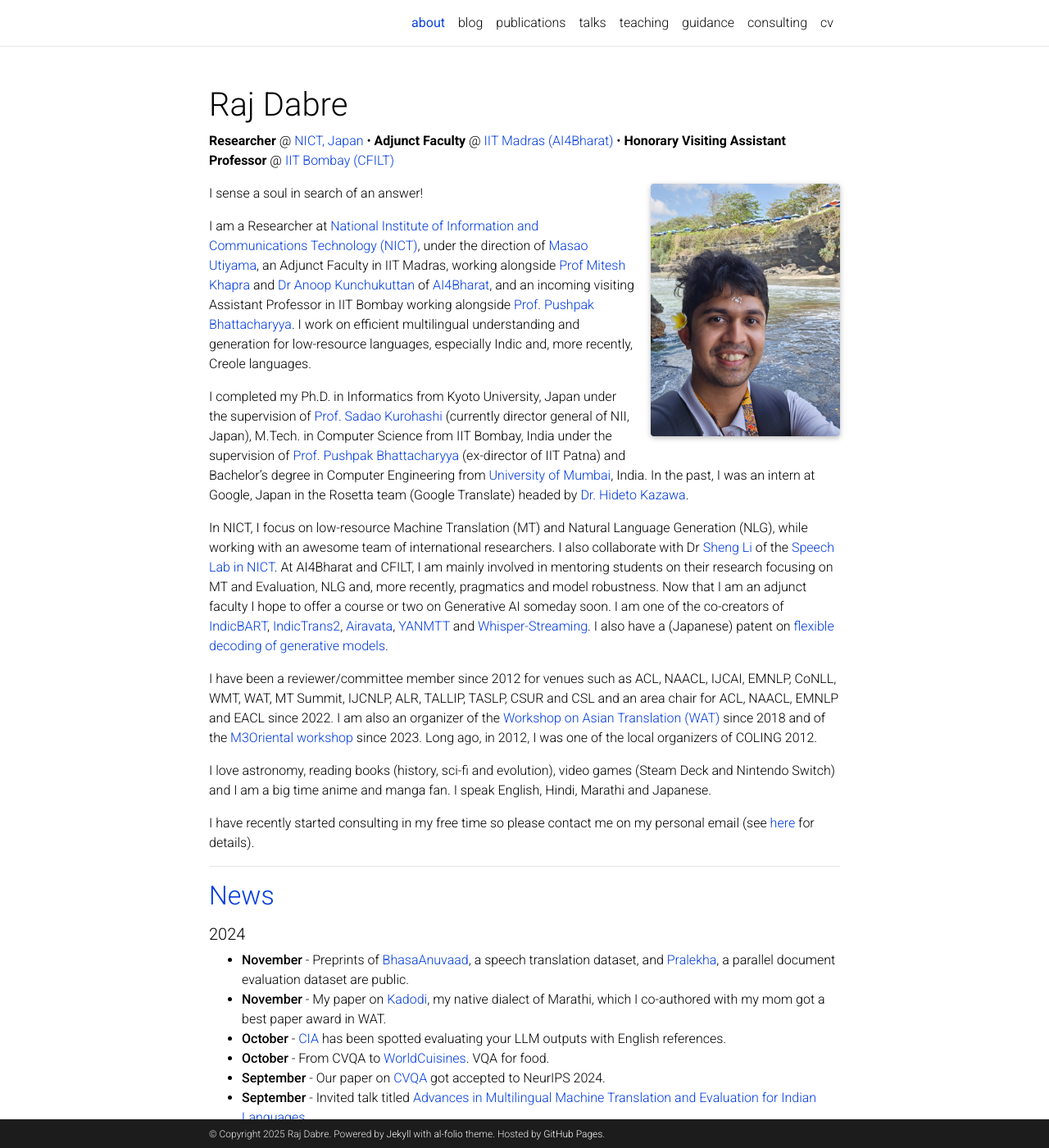
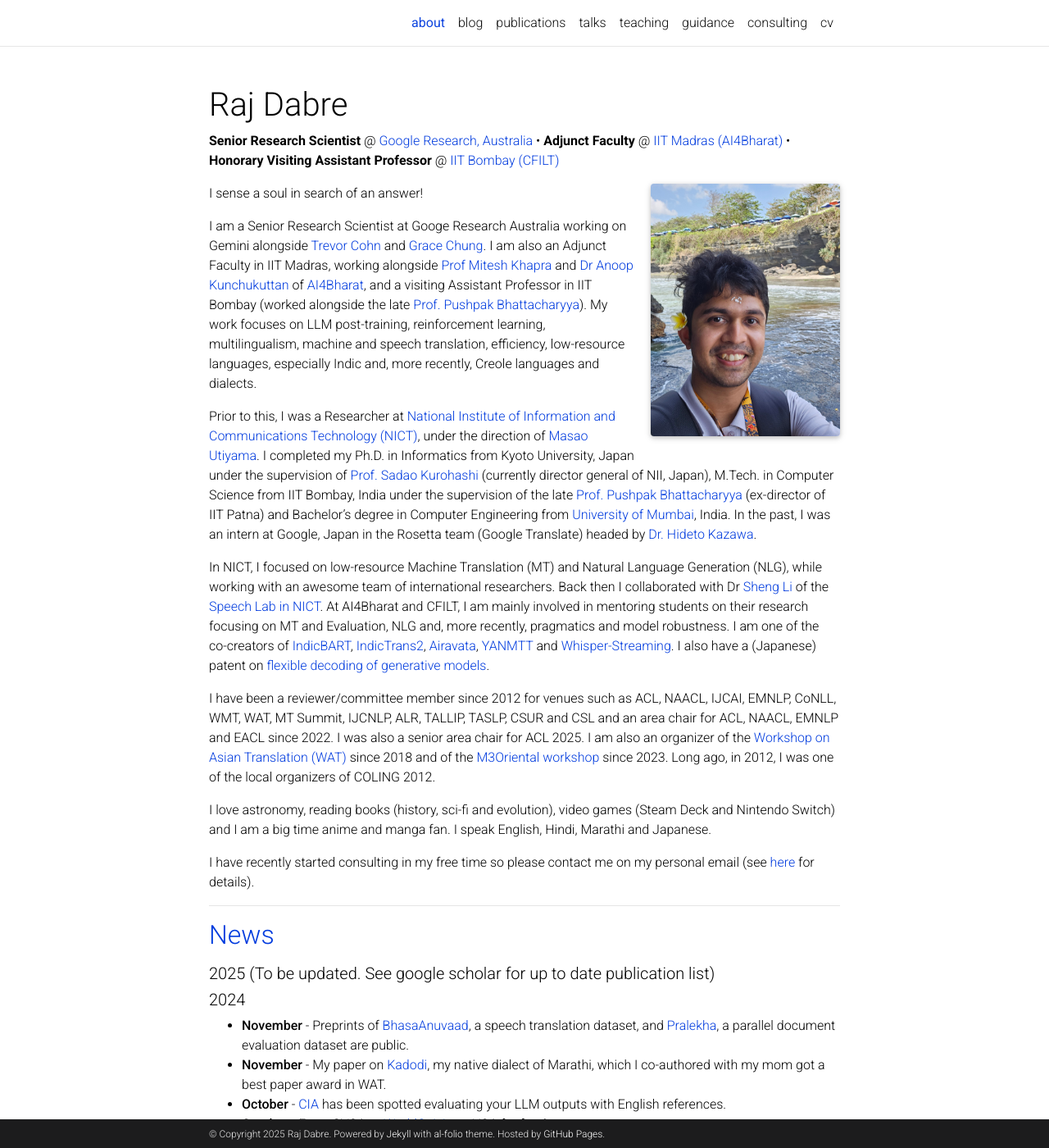
Before and after one commit to prajdabre/prajdabre.github.io, a Jekyll site: the page built from _pages/about.md, in a window 1280 px wide and 1400 px high. Shown: the whole window at 82% size. Built offline with Jekyll 4.4.1, drawn with Linux system fonts in a browser that asks for light colours; full-size pictures stand in for the smaller copies a plugin makes; comment, search, counter and statistics services are not loaded; a style sheet for code colours, icons or effects is not loaded.

Commit message:
Update about.md

```diff
--- a/_pages/about.md
+++ b/_pages/about.md
@@ -2,7 +2,7 @@
 layout: about
 title: about
 permalink: /
-subtitle: <span class="font-weight-bold">Researcher</span> @ <a href="https://astrec.nict.go.jp/en/" target="_blank">NICT, Japan</a> • <span class="font-weight-bold">Adjunct Faculty</span> @ <a href="https://ai4bharat.org/" target="_blank">IIT Madras (AI4Bharat)</a> • <span class="font-weight-bold">Honorary Visiting Assistant Professor</span> @ <a href="https://www.cfilt.iitb.ac.in/" target="_blank">IIT Bombay (CFILT)</a>
+subtitle: <span class="font-weight-bold">Senior Research Scientist</span> @ <a href="https://research.google/" target="_blank">Google Research, Australia</a> • <span class="font-weight-bold">Adjunct Faculty</span> @ <a href="https://ai4bharat.org/" target="_blank">IIT Madras (AI4Bharat)</a> • <span class="font-weight-bold">Honorary Visiting Assistant Professor</span> @ <a href="https://www.cfilt.iitb.ac.in/" target="_blank">IIT Bombay (CFILT)</a>
 
 
 profile:
@@ -18,13 +18,13 @@ social: true # includes social icons at the bottom of the page
 
 I sense a soul in search of an answer!
 
-I am a Researcher at [National Institute of Information and Communications Technology (NICT)](https://astrec.nict.go.jp/en/), under the direction of [Masao Utiyama](https://att-astrec.nict.go.jp/member/mutiyama/index.html), an Adjunct Faculty in IIT Madras, working alongside [Prof Mitesh Khapra](http://www.cse.iitm.ac.in/~miteshk/) and [Dr Anoop Kunchukuttan](http://anoopk.in/) of [AI4Bharat](https://ai4bharat.org/), and an incoming visiting Assistant Professor in IIT Bombay working alongside [Prof. Pushpak Bhattacharyya](https://www.cse.iitb.ac.in/~pb/). I work on efficient multilingual understanding and generation for low-resource languages, especially Indic and, more recently, Creole languages.
+I am a Senior Research Scientist at Googe Research Australia working on Gemini alongside [Trevor Cohn](https://trevorcohn.github.io/) and [Grace Chung](https://au.linkedin.com/in/grace-chung-1420782). I am also an Adjunct Faculty in IIT Madras, working alongside [Prof Mitesh Khapra](http://www.cse.iitm.ac.in/~miteshk/) and [Dr Anoop Kunchukuttan](http://anoopk.in/) of [AI4Bharat](https://ai4bharat.org/), and a visiting Assistant Professor in IIT Bombay (worked alongside the late [Prof. Pushpak Bhattacharyya](https://www.cse.iitb.ac.in/~pb/)). My work focuses on LLM post-training, reinforcement learning, multilingualism, machine and speech translation, efficiency, low-resource languages, especially Indic and, more recently, Creole languages and dialects.
 
-I completed my Ph.D. in Informatics from Kyoto University, Japan under the supervision of [Prof. Sadao Kurohashi](https://www.nii.ac.jp/en/faculty/director/) (currently director general of NII, Japan), M.Tech. in Computer Science from IIT Bombay, India under the supervision of [Prof. Pushpak Bhattacharyya](https://www.cse.iitb.ac.in/~pb/) (ex-director of IIT Patna) and Bachelor’s degree in Computer Engineering from [University of Mumbai](https://www.sfit.ac.in/), India. In the past, I was an intern at Google, Japan in the Rosetta team (Google Translate) headed by [Dr. Hideto Kazawa](https://research.google/people/hideto-kazawa/).
+Prior to this, I was a Researcher at [National Institute of Information and Communications Technology (NICT)](https://astrec.nict.go.jp/en/), under the direction of [Masao Utiyama](https://att-astrec.nict.go.jp/member/mutiyama/index.html). I completed my Ph.D. in Informatics from Kyoto University, Japan under the supervision of [Prof. Sadao Kurohashi](https://www.nii.ac.jp/en/faculty/director/) (currently director general of NII, Japan), M.Tech. in Computer Science from IIT Bombay, India under the supervision of the late [Prof. Pushpak Bhattacharyya](https://www.cse.iitb.ac.in/~pb/) (ex-director of IIT Patna) and Bachelor’s degree in Computer Engineering from [University of Mumbai](https://www.sfit.ac.in/), India. In the past, I was an intern at Google, Japan in the Rosetta team (Google Translate) headed by [Dr. Hideto Kazawa](https://research.google/people/hideto-kazawa/).
 
-In NICT, I focus on low-resource Machine Translation (MT) and Natural Language Generation (NLG), while working with an awesome team of international researchers. I also collaborate with Dr [Sheng Li](https://halspeech.github.io/) of the [Speech Lab in NICT](https://ast-astrec.nict.go.jp/en/). At AI4Bharat and CFILT, I am mainly involved in mentoring students on their research focusing on MT and Evaluation, NLG and, more recently, pragmatics and model robustness. Now that I am an adjunct faculty I hope to offer a course or two on Generative AI someday soon. I am one of the co-creators of [IndicBART](https://github.com/AI4Bharat/indic-bart), [IndicTrans2](https://github.com/AI4Bharat/IndicTrans2), [Airavata](https://ai4bharat.github.io/airavata/), [YANMTT](https://github.com/prajdabre/yanmtt) and [Whisper-Streaming](https://github.com/ufal/whisper_streaming). I also have a (Japanese) patent on [flexible decoding of generative models](https://patents.google.com/patent/JP7297286B2/ja).
+In NICT, I focused on low-resource Machine Translation (MT) and Natural Language Generation (NLG), while working with an awesome team of international researchers. Back then I collaborated with Dr [Sheng Li](https://halspeech.github.io/) of the [Speech Lab in NICT](https://ast-astrec.nict.go.jp/en/). At AI4Bharat and CFILT, I am mainly involved in mentoring students on their research focusing on MT and Evaluation, NLG and, more recently, pragmatics and model robustness. I am one of the co-creators of [IndicBART](https://github.com/AI4Bharat/indic-bart), [IndicTrans2](https://github.com/AI4Bharat/IndicTrans2), [Airavata](https://ai4bharat.github.io/airavata/), [YANMTT](https://github.com/prajdabre/yanmtt) and [Whisper-Streaming](https://github.com/ufal/whisper_streaming). I also have a (Japanese) patent on [flexible decoding of generative models](https://patents.google.com/patent/JP7297286B2/ja).
 
-I have been a reviewer/committee member since 2012 for venues such as ACL, NAACL, IJCAI, EMNLP, CoNLL, WMT, WAT, MT Summit, IJCNLP, ALR, TALLIP, TASLP, CSUR and CSL and an area chair for ACL, NAACL, EMNLP and EACL since 2022. I am also an organizer of the [Workshop on Asian Translation (WAT)](https://lotus.kuee.kyoto-u.ac.jp/WAT/) since 2018 and of the [M3Oriental workshop](https://sites.google.com/view/m3oriental) since 2023. Long ago, in 2012, I was one of the local organizers of COLING 2012.
+I have been a reviewer/committee member since 2012 for venues such as ACL, NAACL, IJCAI, EMNLP, CoNLL, WMT, WAT, MT Summit, IJCNLP, ALR, TALLIP, TASLP, CSUR and CSL and an area chair for ACL, NAACL, EMNLP and EACL since 2022. I was also a senior area chair for ACL 2025. I am also an organizer of the [Workshop on Asian Translation (WAT)](https://lotus.kuee.kyoto-u.ac.jp/WAT/) since 2018 and of the [M3Oriental workshop](https://sites.google.com/view/m3oriental) since 2023. Long ago, in 2012, I was one of the local organizers of COLING 2012.
 
 I love astronomy, reading books (history, sci-fi and evolution), video games (Steam Deck and Nintendo Switch) and I am a big time anime and manga fan. I speak English, Hindi, Marathi and Japanese.
 
@@ -33,6 +33,8 @@ I have recently started consulting in my free time so please contact me on my pe
 <hr>
 
 <h2 style="color:#003BDE; margin-bottom:0.5em">News</h2>
+
+##### 2025 (To be updated. See google scholar for up to date publication list)
 
 ##### 2024
 - **November** - Preprints of [BhasaAnuvaad](https://arxiv.org/abs/2411.04699), a speech translation dataset, and [Pralekha](https://arxiv.org/abs/2411.19096), a parallel document evaluation dataset are public.
```
